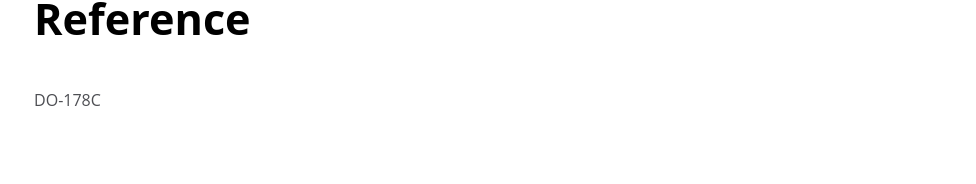
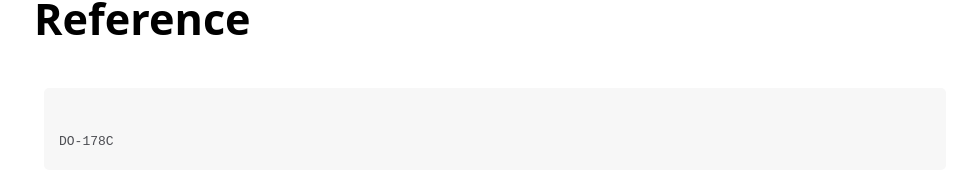
Before and after one commit to oluwaseunolusanya/airborne-software-lifecycle, a plain HTML site: page index.html in a window 1280 px wide. Shown: the part 2463-2647 px from the top of the page, without its empty margins (304-1280 px from the left). Before the commit the page ends 2611 px from the top, so only its background shows below. Drawn offline with Linux system fonts and the light colour scheme.

Commit message:
Final draft.

```diff
--- a/index.html
+++ b/index.html
@@ -116,7 +116,10 @@ discuss the software verification process activities which are typically a combi
               <header>
                 <h1>Reference</h1>
               </header>
-              <p>DO-178C</p>
+              <p>
+                <code>
+                  DO-178C
+                </code></p>
             </section>
           </main>
     </body>
```
